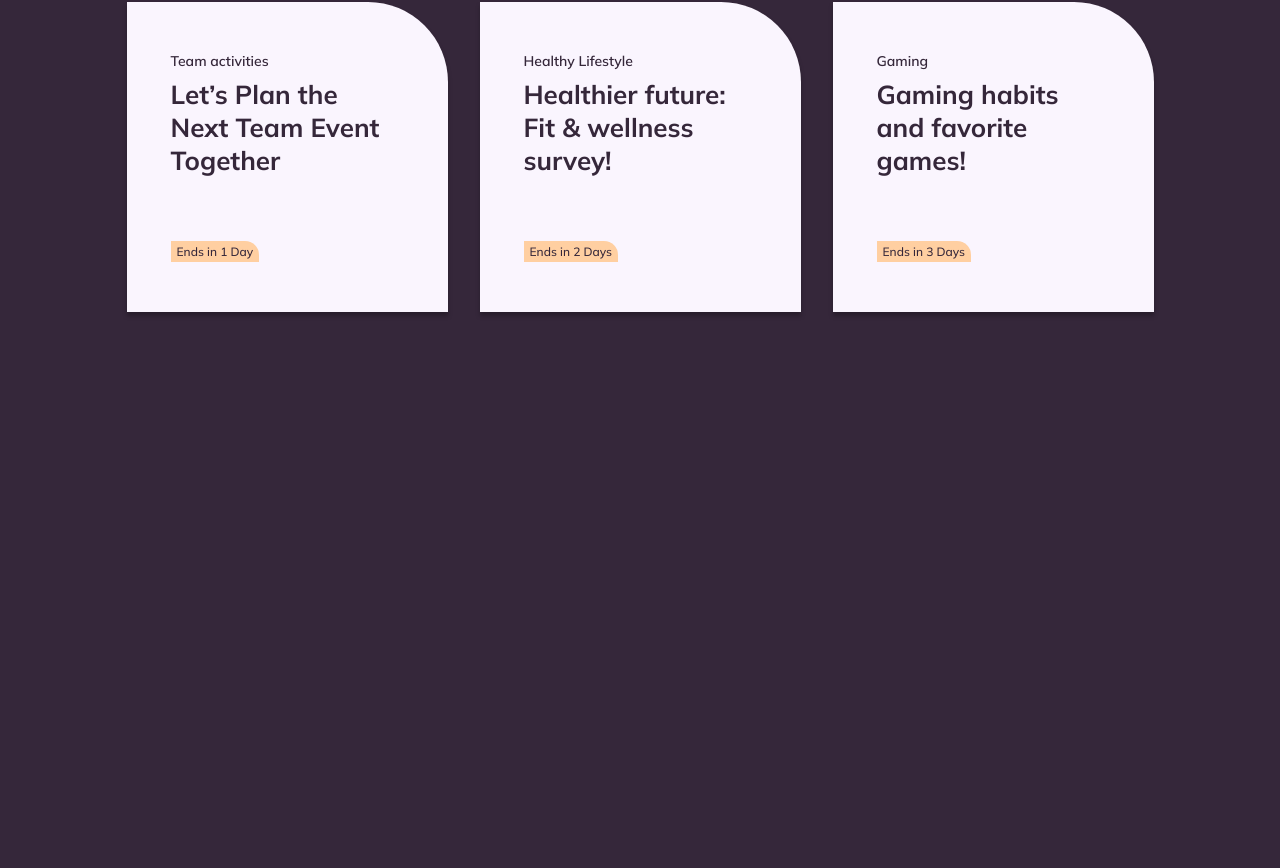
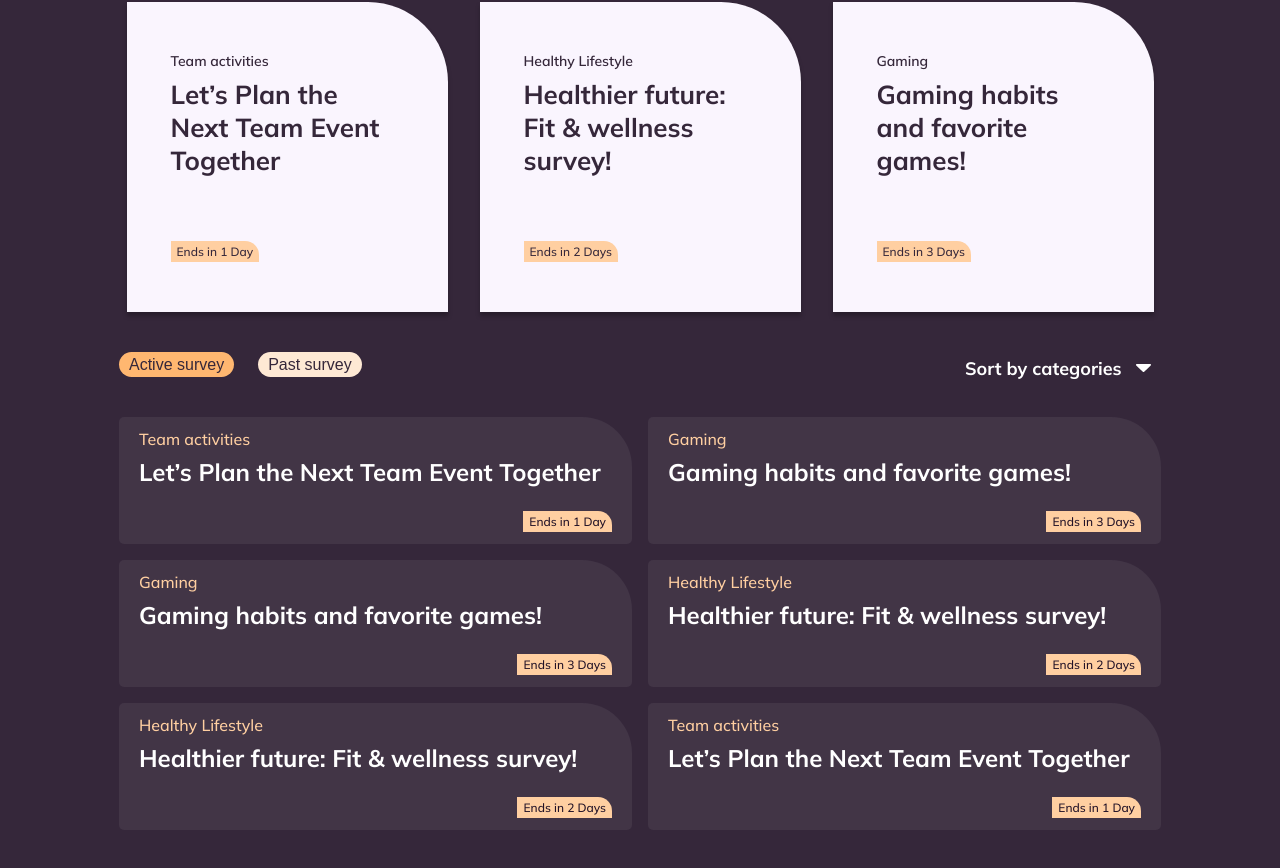
Before and after one commit to OBO-WAN/PollApp, an Angular app: page / in a window 1280 px wide. Shown: the part 901-1769 px from the top of the page. Before the commit the page ends 1303 px from the top, so only its background shows below. Built offline with nearby package versions, Linux system fonts and the light colour scheme; a web font is replaced by a local one.

Commit message:
feat: add survey filters and survey list

```diff
--- /dev/null
+++ b/src/app/pages/home/home-surveys.css
@@ -0,0 +1,210 @@
+
+
+/* Survey filters and complete survey list */
+
+.visually-hidden {
+  position: absolute;
+  width: 1px;
+  height: 1px;
+  padding: 0;
+  margin: -1px;
+  overflow: hidden;
+  clip: rect(0 0 0 0);
+  white-space: nowrap;
+  border: 0;
+}
+
+.survey-browser {
+  width: min(1042px, 100%);
+  margin: 40px auto 0;
+}
+
+.survey-filters {
+  display: flex;
+  min-height: 32px;
+  align-items: flex-start;
+  justify-content: space-between;
+}
+
+.status-filters {
+  display: flex;
+  align-items: center;
+  gap: 24px;
+}
+
+.filter-pill {
+  display: inline-flex;
+  min-height: 25px;
+  align-items: center;
+  justify-content: center;
+  padding: 2px 10px;
+  border: 0;
+  border-radius: 20px;
+  color: var(--color-primary-purple);
+  background-color: #fee9d4;
+  font-family: var(--font-accent);
+  font-size: 16px;
+  font-weight: 400;
+  line-height: normal;
+  white-space: nowrap;
+  cursor: pointer;
+}
+
+.filter-pill--active {
+  background-color: var(--color-primary-orange);
+}
+
+.filter-pill:focus-visible {
+  outline: 3px solid white;
+  outline-offset: 3px;
+}
+
+.category-filter {
+  position: relative;
+  display: block;
+  width: 206px;
+  height: 32px;
+}
+
+.category-filter select {
+  width: 100%;
+  height: 32px;
+  padding: 4px 36px 4px 10px;
+  border: 0;
+  border-radius: 6px;
+  appearance: none;
+  color: white;
+  background-color: transparent;
+  font-family: var(--font-body);
+  font-size: 18px;
+  font-weight: 700;
+  line-height: normal;
+  cursor: pointer;
+}
+
+.category-filter select:focus-visible {
+  outline: 3px solid white;
+  outline-offset: 3px;
+}
+
+.category-filter select option {
+  color: var(--color-primary-purple);
+  background-color: var(--color-card-background);
+  font-size: 16px;
+}
+
+.category-filter__icon {
+  position: absolute;
+  top: 4px;
+  right: 6px;
+  width: 24px;
+  height: 24px;
+  pointer-events: none;
+}
+
+.survey-list {
+  display: grid;
+  grid-template-columns: repeat(2, minmax(0, 1fr));
+  gap: 16px;
+  margin-top: 33px;
+}
+
+.survey-list-card {
+  display: flex;
+  height: 127px;
+  flex-direction: column;
+  align-items: flex-end;
+  justify-content: flex-end;
+  gap: 24px;
+  padding: 12px 20px;
+  overflow: hidden;
+  border-radius: 5px 50px 5px 5px;
+  color: white;
+  background-color: rgb(217 217 217 / 8%);
+}
+
+.survey-list-card__text {
+  display: flex;
+  width: 100%;
+  flex-direction: column;
+  align-items: flex-start;
+  gap: 8px;
+}
+
+.survey-list-card__category {
+  margin: 0;
+  color: var(--color-secondary-orange);
+  font-size: 16px;
+  font-weight: 500;
+  line-height: normal;
+}
+
+.survey-list-card h3 {
+  width: 100%;
+  margin: 0;
+  color: white;
+  font-size: 24px;
+  font-weight: 700;
+  line-height: normal;
+}
+
+.survey-list-card__deadline {
+  width: fit-content;
+  margin: 0;
+  padding: 3px 6px;
+  border-radius: 0 14px 0 0;
+  color: #221227;
+  background-color: var(--color-secondary-orange);
+  font-size: 12px;
+  font-weight: 500;
+  line-height: normal;
+  white-space: nowrap;
+}
+
+.survey-list__empty {
+  grid-column: 1 / -1;
+  margin: 0;
+  padding: 40px 20px;
+  border-radius: 5px 50px 5px 5px;
+  color: white;
+  background-color: rgb(217 217 217 / 8%);
+  font-size: 18px;
+  text-align: center;
+}
+
+/* Responsive foundation; we will refine against the mobile Figma frame later. */
+@media (max-width: 1099px) {
+  .survey-browser {
+    width: 100%;
+  }
+
+  .survey-list {
+    grid-template-columns: minmax(0, 1fr);
+  }
+}
+
+@media (max-width: 600px) {
+  .survey-filters {
+    flex-direction: column;
+    gap: 24px;
+    padding-inline: 16px;
+  }
+
+  .status-filters {
+    gap: 16px;
+  }
+
+  .survey-list {
+    margin-top: 24px;
+    padding-inline: 16px;
+  }
+
+  .survey-list-card {
+    height: auto;
+    min-height: 127px;
+  }
+
+  .survey-list-card h3 {
+    font-size: 20px;
+  }
+}
--- a/src/app/pages/home/home.html
+++ b/src/app/pages/home/home.html
@@ -83,5 +83,71 @@
         </div>
       </div>
     </section>
+    <section class="survey-browser" aria-label="Survey collection">
+      <div class="survey-filters">
+        <div class="status-filters" role="group" aria-label="Survey status">
+          <button
+            class="filter-pill"
+            [class.filter-pill--active]="selectedStatus() === 'active'"
+            [attr.aria-pressed]="selectedStatus() === 'active'"
+            type="button"
+            (click)="selectStatus('active')"
+          >
+            Active survey
+          </button>
+
+          <button
+            class="filter-pill"
+            [class.filter-pill--active]="selectedStatus() === 'past'"
+            [attr.aria-pressed]="selectedStatus() === 'past'"
+            type="button"
+            (click)="selectStatus('past')"
+          >
+            Past survey
+          </button>
+        </div>
+
+        <label class="category-filter">
+          <span class="visually-hidden">Filter surveys by category</span>
+
+          <select [value]="selectedCategory()" (change)="selectCategory($event)">
+            <option value="All">Sort by categories</option>
+
+            @for (category of categories; track category) {
+              @if (category !== 'All') {
+                <option [value]="category">{{ category }}</option>
+              }
+            }
+          </select>
+
+          <img
+            class="category-filter__icon"
+            src="assets/images/dropdown-arrow.svg"
+            alt=""
+            aria-hidden="true"
+          />
+        </label>
+      </div>
+
+      <div class="survey-list" aria-live="polite">
+        @for (survey of visibleSurveys(); track survey.id) {
+          <article class="survey-list-card">
+            <div class="survey-list-card__text">
+              <p class="survey-list-card__category">
+                {{ survey.category }}
+              </p>
+
+              <h3>{{ survey.title }}</h3>
+            </div>
+
+            <p class="survey-list-card__deadline">
+              {{ deadlineLabel(survey) }}
+            </p>
+          </article>
+        } @empty {
+          <p class="survey-list__empty">No surveys match this filter yet.</p>
+        }
+      </div>
+    </section>
   </main>
 </div>
--- a/src/app/pages/home/home.ts
+++ b/src/app/pages/home/home.ts
@@ -15,7 +15,7 @@ interface SurveySummary {
   selector: 'app-home',
   imports: [],
   templateUrl: './home.html',
-  styleUrl: './home.css',
+  styleUrls: ['./home.css', './home-surveys.css'],
 })
 export class Home {
   private readonly surveys: readonly SurveySummary[] = [
```
Also changed, not shown: src/app/pages/home/home.css (line endings or trailing spaces).
